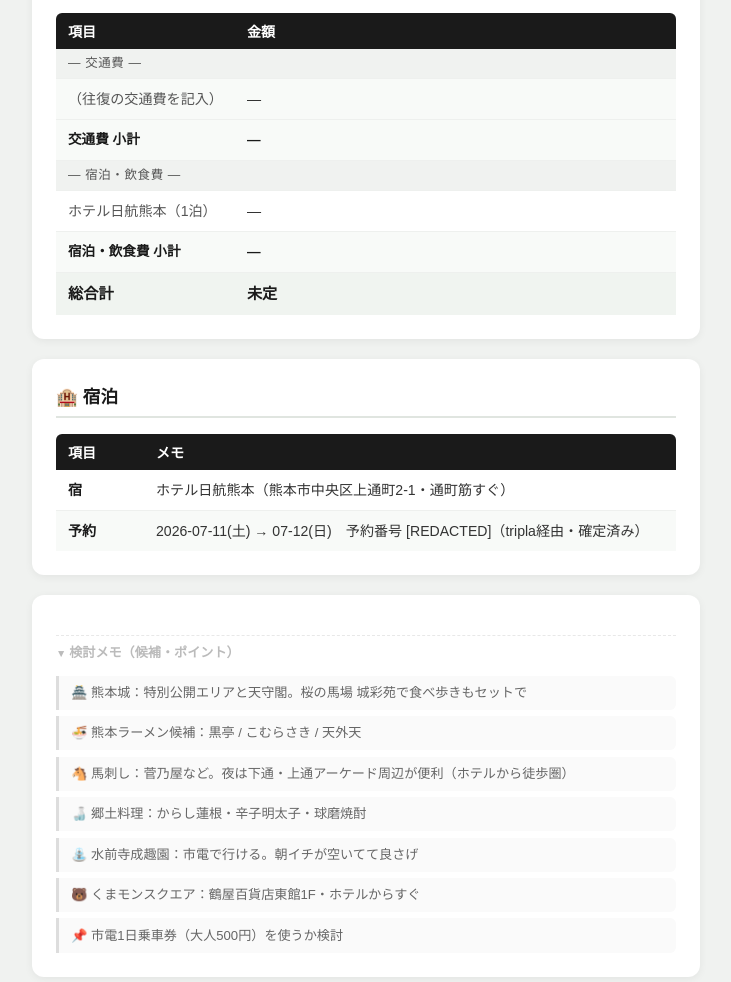
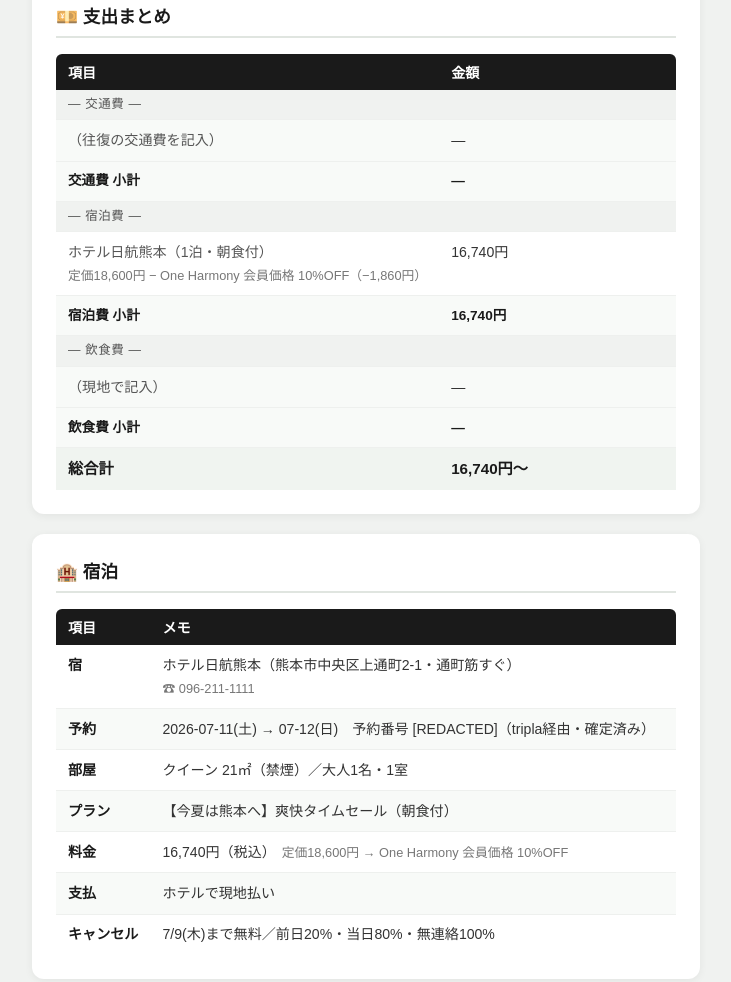
Before and after one commit to ike898/20260711-kumamoto-trip, a plain HTML site: page index.html in a window 1280 px wide. Shown: the part 736-1718 px from the top of the page, without its empty margins (274-1005 px from the left). Drawn offline with Linux system fonts and the light colour scheme.

Commit message:
update: ホテル日航熊本の予約詳細を反映（部屋・プラン・料金・キャンセル規定）
Co-Authored-By: Claude Fable 5 <noreply@anthropic.com>

```diff
--- a/index.html
+++ b/index.html
@@ -180,7 +180,8 @@
     <span class="chip">🏯 熊本城</span>
     <span class="chip">🏨 ホテル日航熊本</span>
     <span class="chip">🐻 くまモン</span>
-    <span class="chip">💴 総額 未定</span>
+    <span class="chip">🍳 朝食付き</span>
+    <span class="chip">💴 宿 16,740円</span>
   </div>
 </header>
 
@@ -199,6 +200,7 @@
         <tr><td>15:00〜</td><td>ホテル日航熊本 チェックイン（熊本市中央区上通町2-1）</td></tr>
         <tr><td>夜</td><td>夕飯（馬刺し・熊本ラーメンなど候補から）</td></tr>
         <tr class="divider"><td colspan="2">— 7/12（日）2日目 —</td></tr>
+        <tr><td>朝</td><td>ホテルで朝食（朝食付きプラン）</td></tr>
         <tr><td>午前</td><td>チェックアウト → 観光つづき</td></tr>
         <tr><td>未定</td><td>帰路</td></tr>
       </tbody>
@@ -215,10 +217,14 @@
         <tr class="divider"><td colspan="2">— 交通費 —</td></tr>
         <tr><td>（往復の交通費を記入）</td><td>—</td></tr>
         <tr class="subtotal"><td>交通費 小計</td><td>—</td></tr>
-        <tr class="divider"><td colspan="2">— 宿泊・飲食費 —</td></tr>
-        <tr><td>ホテル日航熊本（1泊）</td><td>—</td></tr>
-        <tr class="subtotal"><td>宿泊・飲食費 小計</td><td>—</td></tr>
-        <tr class="total"><td>総合計</td><td>未定</td></tr>
+        <tr class="divider"><td colspan="2">— 宿泊費 —</td></tr>
+        <tr><td>ホテル日航熊本（1泊・朝食付）<br>
+          <small>定価18,600円 − One Harmony 会員価格 10%OFF（−1,860円）</small></td><td>16,740円</td></tr>
+        <tr class="subtotal"><td>宿泊費 小計</td><td>16,740円</td></tr>
+        <tr class="divider"><td colspan="2">— 飲食費 —</td></tr>
+        <tr><td>（現地で記入）</td><td>—</td></tr>
+        <tr class="subtotal"><td>飲食費 小計</td><td>—</td></tr>
+        <tr class="total"><td>総合計</td><td>16,740円〜</td></tr>
       </tbody>
     </table>
   </div>
@@ -230,8 +236,14 @@
         <tr><th>項目</th><th>メモ</th></tr>
       </thead>
       <tbody>
-        <tr><td>宿</td><td>ホテル日航熊本（熊本市中央区上通町2-1・通町筋すぐ）</td></tr>
+        <tr><td>宿</td><td>ホテル日航熊本（熊本市中央区上通町2-1・通町筋すぐ）<br>
+          <small>☎ 096-211-1111</small></td></tr>
         <tr><td>予約</td><td>2026-07-11(土) → 07-12(日)　予約番号 [REDACTED]（tripla経由・確定済み）</td></tr>
+        <tr><td>部屋</td><td>クイーン 21㎡（禁煙）／大人1名・1室</td></tr>
+        <tr><td>プラン</td><td>【今夏は熊本へ】爽快タイムセール（朝食付）</td></tr>
+        <tr><td>料金</td><td>16,740円（税込）<small>　定価18,600円 → One Harmony 会員価格 10%OFF</small></td></tr>
+        <tr><td>支払</td><td>ホテルで現地払い</td></tr>
+        <tr><td>キャンセル</td><td>7/9(木)まで無料／前日20%・当日80%・無連絡100%</td></tr>
       </tbody>
     </table>
   </div>
```
